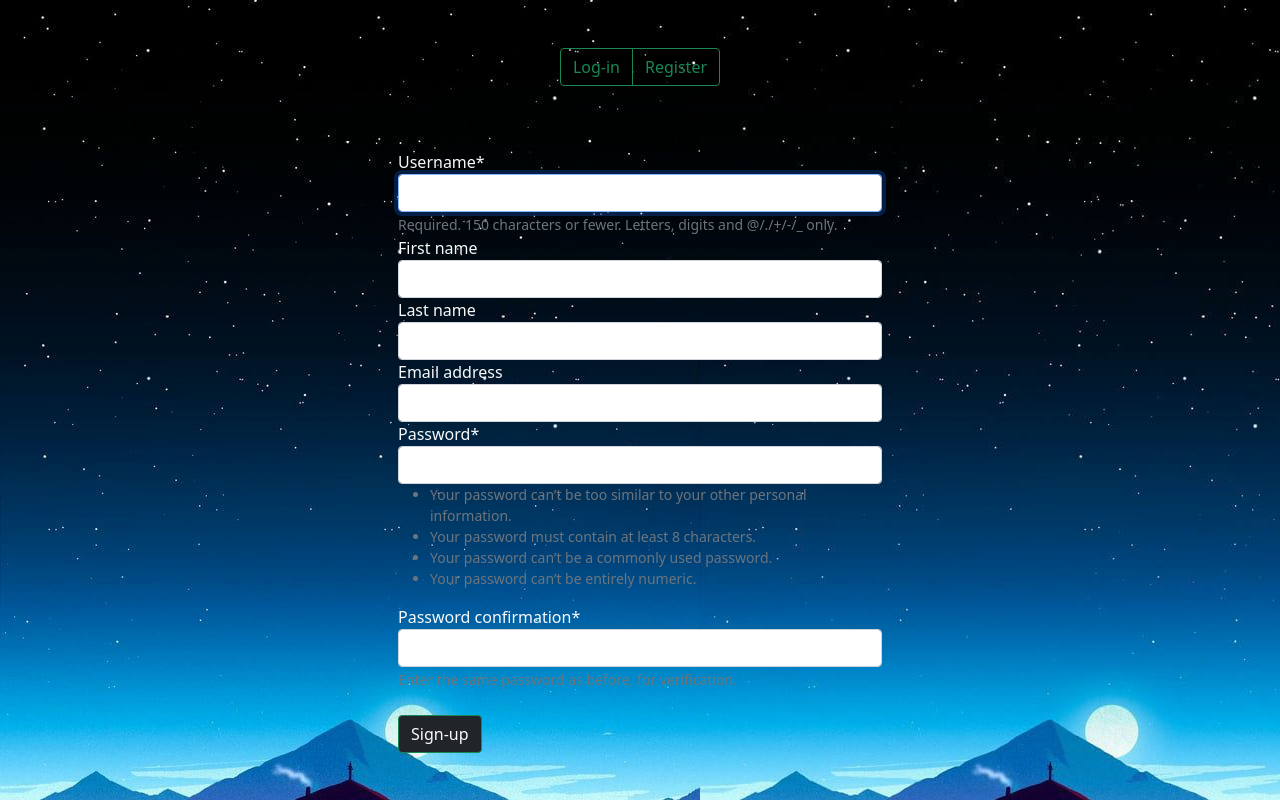
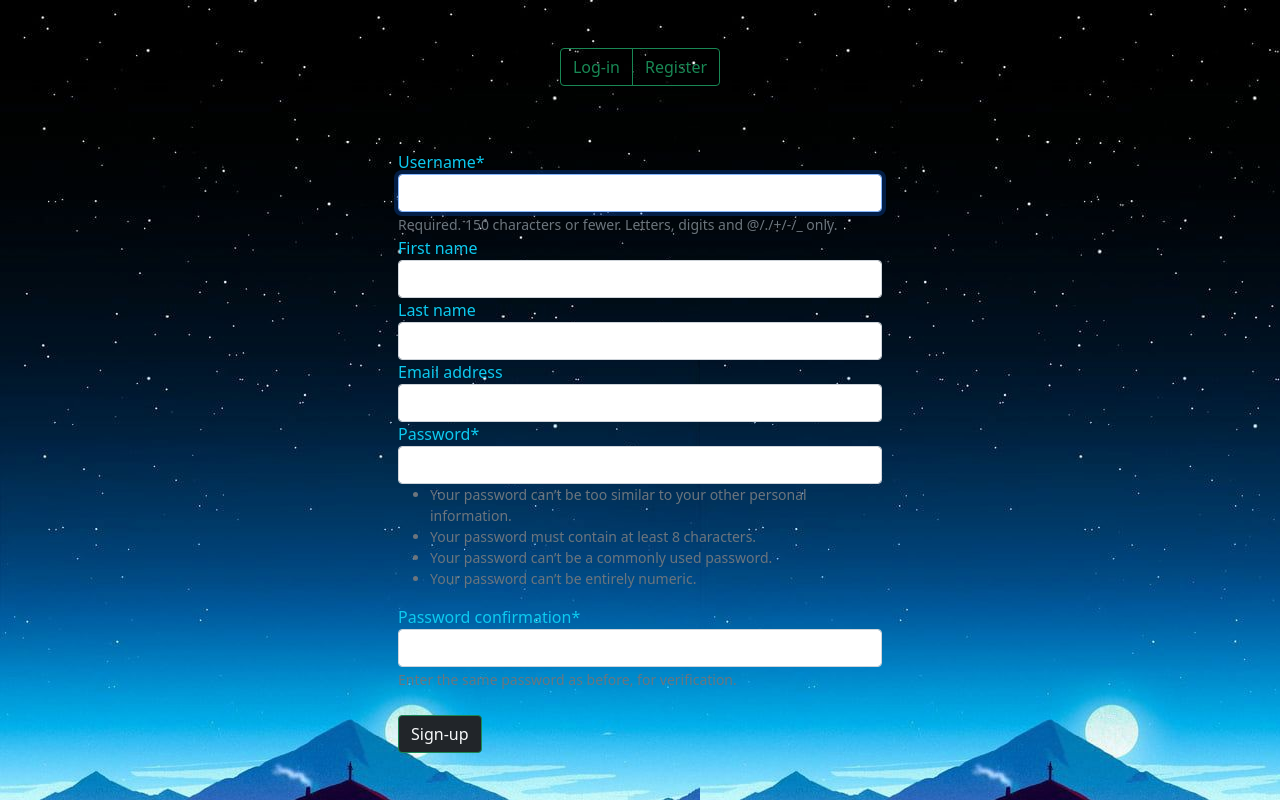
Before and after one commit to kashvats/TODO, a Django app: page /register in a window 1280 px wide. Run offline with Django 3.2, Linux system fonts and the light colour scheme; some libraries are stand-ins or nearby versions.

Commit message:
'version'

```diff
--- a/templates/addtask.html
+++ b/templates/addtask.html
@@ -16,9 +16,9 @@
   <div class="card-body border-success">
     <h5 class="card-title">{{a.Task}}</h5>
     <p class="card-text">{{a.details}}</p>
-    <a href="{% url 'edit' a.id %}" class="btn btn-outline-success"><ion-icon size="large" name="create-outline">
+    <a href="{% url 'edit' a.id %}" class="btn btn-outline-success"><ion-icon size="md" name="create-outline">
     </ion-icon>edit</a>
-      <a href="{% url 'delete' a.id %}" class="btn btn-outline-danger"><ion-icon size="large" name="trash-outline">Delete</ion-icon>complete</a>
+      <a href="{% url 'delete' a.id %}" class="btn btn-outline-danger"><ion-icon size="md" name="trash-outline">Delete</ion-icon>complete</a>
   </div>
   <div class="card-footer text-muted border-primary">
     {{a.date}}
--- a/templates/registaration.html
+++ b/templates/registaration.html
@@ -1,7 +1,12 @@
 {% extends 'base.html' %}{% load crispy_forms_tags %}{% block task1 %}{% if request.user.is_authenticated %}
 <meta http-equiv="refresh" content="0;url={% url 'add' %}">
 {% else %}
-<form class="row gy-2 gx-3 align-items-center py-3" method="POST">{% csrf_token %}
+{% if messages %}
+{% for a in messages %}
+<div class="text-center text-info">
+<span {% if a.tags %} class="{{a.tags}}"  {% endif %}>{{a}}</span></div>
+{% endfor %}{% endif %}
+<form class="row gy-2 gx-3 align-items-center py-3 text-info" method="POST">{% csrf_token %}
 <div class="mx-auto" style="width: 500px">
 {{pk|crispy}}
     <br><button type="submit" class="btn btn-outline-success text-light bg-dark" value="submit">Sign-up</button></div>
--- a/todolist/urls.py
+++ b/todolist/urls.py
@@ -4,7 +4,7 @@ urlpatterns = [
     path('', views.home, name='home'),
     path('add',views.add_task,name='add'),
     path('register',views.register,name='register'),
-    path('login', views.bogin, name='login'),
+    path('login/', views.bogin, name='login'),
     path('logout', views.logout_view, name='logout'),
     path('Edit/<int:id>', views.Edittask, name='edit'),
     path('Delete/<int:id>', views.Deletetask, name='delete')
--- a/todolist/views.py
+++ b/todolist/views.py
@@ -1,6 +1,7 @@
 from django.shortcuts import render,redirect
 from django.contrib.auth.models import User
 from .models import todo
+from django.contrib import messages
 
 from django.http import HttpResponseRedirect,HttpResponse
 from django.contrib.auth.forms import AuthenticationForm
@@ -17,6 +18,9 @@ def register(request):
         if ak.is_valid():
             ak.save()
             return HttpResponseRedirect('/login')
+        else:
+            messages.error(request,'invalid please check your instructions')
+            return HttpResponseRedirect('/register')
     else:
         ak = regi()
         return render(request, 'registaration.html', {'pk': ak})
@@ -32,6 +36,9 @@ def bogin(request):
             if user is not None:
                 login(request,user)
                 return HttpResponseRedirect('/add')
+        else:
+            messages.error(request,'invalid credenitals please check your username and password carefully')
+            return HttpResponseRedirect('/login')
     else:
 
         gm = AuthenticationForm()
```
Also changed, not shown: templates/login.html (+11 -4 lines), todoapp/settings.py (+4 -4 lines), db.sqlite3.
